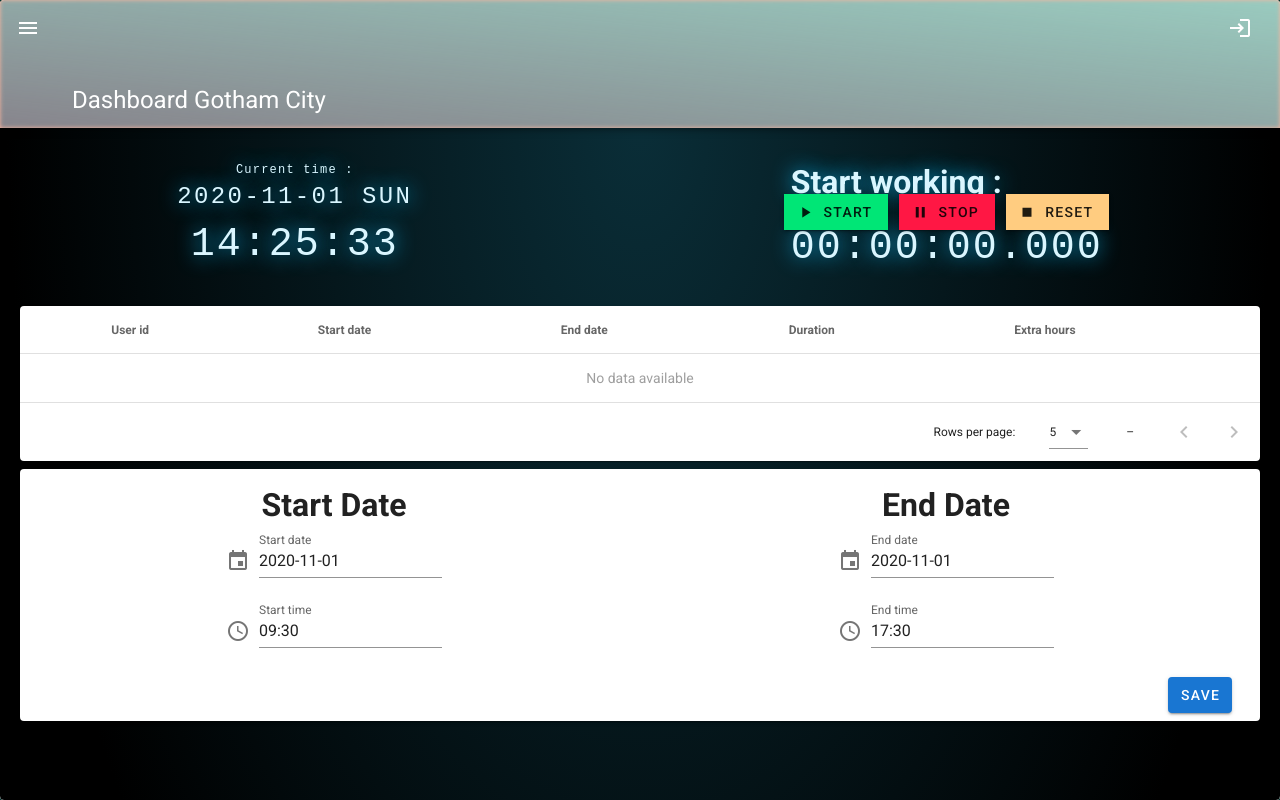
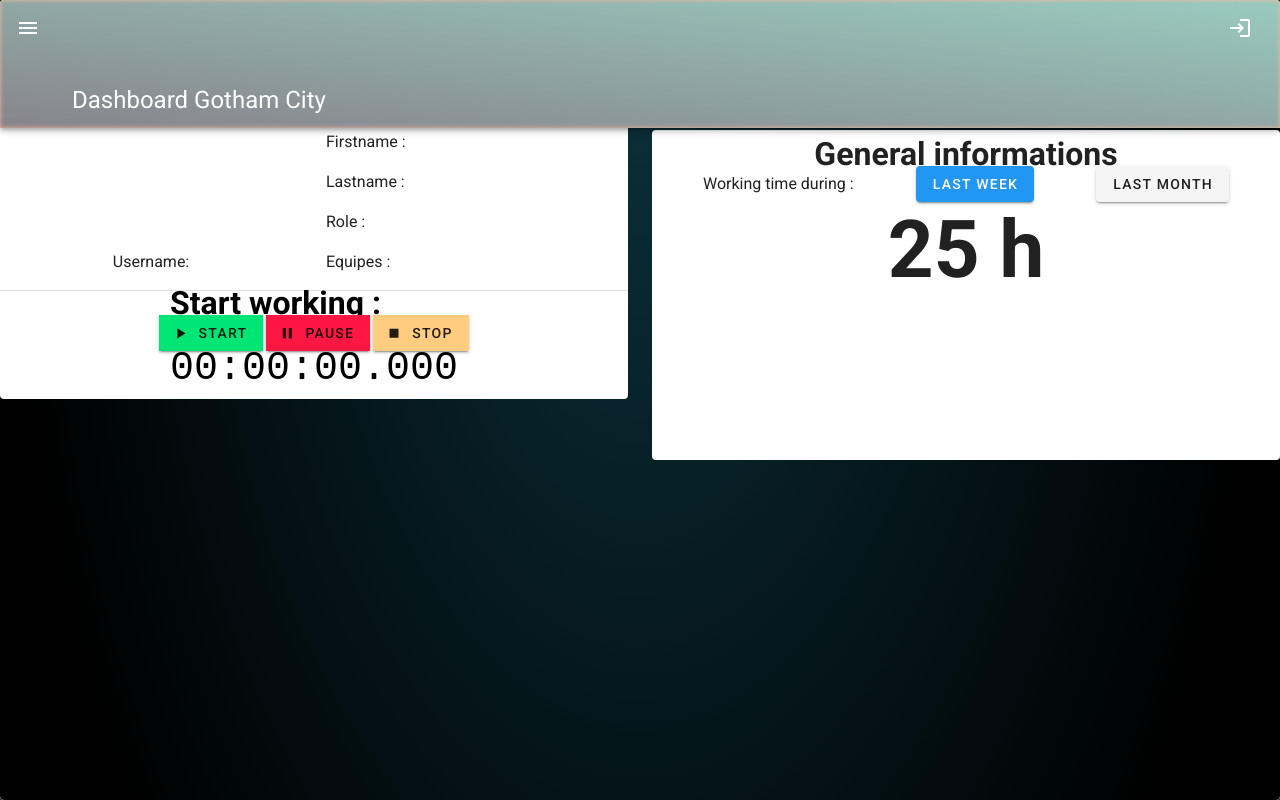
Before and after one commit to Alte-perso/timemanager_2020, a Vue app in the folder front/: page /home in a window 1280 px wide. Built offline with nearby package versions, Linux system fonts and the light colour scheme; no server answers.

Commit message:
wip home page for all users

```diff
--- a/front/src/App.vue
+++ b/front/src/App.vue
@@ -18,6 +18,7 @@
 
 <style lang="scss" module>
 .mainContainer {
+  width: 100vw;
   background-color: #073631 !important;
 }
 </style>
--- a/front/src/components/ClockManager.vue
+++ b/front/src/components/ClockManager.vue
@@ -3,15 +3,6 @@
     class="d-flex justify-space-around align-center"
     :class="$style.mainContainer"
   >
-    <!-- CURRENT TIME -->
-    <div
-      :class="[$style.cardCurrentHour, $style.clock]"
-      class="d-flex flex-column justify-center align-center"
-    >
-      <p class="mb-0" :class="$style.text">Current time :</p>
-      <p class="mb-0" :class="$style.date">{{ date }}</p>
-      <p class="mb-0" :class="$style.time">{{ time }}</p>
-    </div>
     <div>
       <h1 :class="$style.titleWorkStart">Start working :</h1>
       <v-row class="d-flex justify-space-around">
@@ -25,13 +16,13 @@
           <v-icon left>
             mdi-pause
           </v-icon>
-          Stop
+          Pause
         </v-btn>
         <v-btn tile color="orange lighten-3" @click="reset">
           <v-icon left>
             mdi-stop
           </v-icon>
-          Reset
+          Stop
         </v-btn>
       </v-row>
       <span :class="[$style.chrono]">{{ timeChrono }}</span>
@@ -40,7 +31,7 @@
 </template>
 
 <script>
-var week = ["SUN", "MON", "TUE", "WED", "THU", "FRI", "SAT"];
+
 export default {
   data() {
     return {
@@ -109,31 +100,7 @@
       }
       return (zero + num).slice(-digit);
     },
-    //Current time Functions
-    updateTime() {
-      var cd = new Date();
-      this.time =
-        this.zeroPadding(cd.getHours(), 2) +
-        ":" +
-        this.zeroPadding(cd.getMinutes(), 2) +
-        ":" +
-        this.zeroPadding(cd.getSeconds(), 2);
-      this.date =
-        this.zeroPadding(cd.getFullYear(), 4) +
-        "-" +
-        this.zeroPadding(cd.getMonth() + 1, 2) +
-        "-" +
-        this.zeroPadding(cd.getDate(), 2) +
-        " " +
-        week[cd.getDay()];
-    },
-    zeroPadding(num, digit) {
-      var zero = "";
-      for (var i = 0; i < digit; i++) {
-        zero += "0";
-      }
-      return (zero + num).slice(-digit);
-    }
+
   },
   mounted() {
     this.timeBegan = null;
@@ -141,18 +108,15 @@
     this.stoppedDuration = 0;
     this.started = null;
     this.running = false;
-    setInterval(this.updateTime, 1000);
+
   }
 };
 </script>
 
 <style lang="scss" module>
 .clock {
-  font-family: "Share Tech Mono", monospace;
-  color: #ffffff;
-  color: #daf6ff;
+  color: black;
   height: 200px;
-  text-shadow: 0 0 20px rgba(10, 175, 230, 1), 0 0 20px rgba(10, 175, 230, 0);
   .time {
     letter-spacing: 0.05em;
     font-size: 40px;
@@ -168,17 +132,13 @@
 }
 
 .titleWorkStart {
-  color: #ffffff;
-  color: #daf6ff;
-  text-shadow: 0 0 20px rgba(10, 175, 230, 1), 0 0 20px rgba(10, 175, 230, 0);
+  color: black;
 }
 
 .chrono {
   font-family: "Share Tech Mono", monospace;
-  color: #ffffff;
-  color: #daf6ff;
+  color: black;
   height: 200px;
-  text-shadow: 0 0 20px rgba(10, 175, 230, 1), 0 0 20px rgba(10, 175, 230, 0);    letter-spacing: 0.05em;
   font-size: 40px;
 
 }
--- /dev/null
+++ b/front/src/components/user_infos/GeneralInfo.vue
@@ -0,0 +1,44 @@
+<template>
+  <div :class="$style.generalInfo">
+    <h1 :class="$style.mainTitle">General informations</h1>
+      <v-row class="d-flex justify-space-around align-center mx-5">
+        <p class="mb-0">Working time during : </p>
+        <v-btn @click="filter = 'week'" :class="filter == 'week' ? $style.activeBtn : ''">Last week</v-btn>
+        <v-btn @click="filter = 'month'" :class="filter == 'month' ? $style.activeBtn : ''">Last month</v-btn>
+      </v-row>
+      <h1 :class="$style.workingHours">25 h</h1>
+  </div>
+</template>
+
+<script>
+  export default {
+    data() {
+      return {
+        filter: "week",
+        imgDefaultAvatar: require("@/assets/default-avatar.png")
+      }
+    }
+  }
+</script>
+
+<style lang="scss" module>
+.generalInfo {
+  background-color: white;
+  border-radius: 4px;
+  height: 330px;
+}
+
+.mainTitle {
+  text-align: center;
+}
+
+.workingHours {
+  text-align: center;
+  font-size: 5em;
+}
+
+.activeBtn {
+  background-color: #2196F3 !important;
+  color: white !important;
+}
+</style>
--- /dev/null
+++ b/front/src/components/user_infos/UserInfo.vue
@@ -0,0 +1,43 @@
+<template>
+  <div :class="$style.userInfo">
+    <v-row>
+      <v-col class="d-flex flex-column justify-center align-center">
+        <v-avatar size="120">
+          <v-img :src="imgDefaultAvatar"></v-img>
+        </v-avatar>
+        <p>Username: </p>
+      </v-col>
+      <v-col>
+        <div>
+          <p>Firstname : </p>
+          <p>Lastname : </p>
+          <p>Role : </p>
+          <p>Equipes : </p>
+        </div>
+      </v-col>
+    </v-row>
+    <v-divider />
+    <ClockManager></ClockManager>
+  </div>
+</template>
+
+<script>
+import ClockManager from "@/components/ClockManager"
+  export default {
+    components: {
+      ClockManager
+    },
+    data() {
+      return {
+        imgDefaultAvatar: require("@/assets/default-avatar.png")
+      }
+    }
+  }
+</script>
+
+<style lang="scss" module>
+.userInfo {
+  background-color: white;
+  border-radius: 4px;
+}
+</style>
--- a/front/src/views/Home.vue
+++ b/front/src/views/Home.vue
@@ -1,20 +1,23 @@
 <template>
   <div>
-    <ClockManager></ClockManager>
-    <WorkingTimes></WorkingTimes>
-    <WorkingTime></WorkingTime>
+    <v-row>
+      <v-col>
+      <InfoUser></InfoUser>
+      </v-col>
+      <v-col>
+        <GeneralInfosUser></GeneralInfosUser>
+      </v-col>
+    </v-row>
   </div>
 </template>
 
 <script>
-import ClockManager from "@/components/ClockManager";
-import WorkingTimes from "@/components/WorkingTimes";
-import WorkingTime from "@/components/WorkingTime";
+import InfoUser from "@/components/user_infos/UserInfo";
+import GeneralInfosUser from "@/components/user_infos/GeneralInfo";
 export default {
   components: {
-    ClockManager,
-    WorkingTimes,
-    WorkingTime
+    InfoUser,
+    GeneralInfosUser,
   }
 };
 </script>
```
Also changed, not shown: front/src/components/ChartManager.vue (deleted, +0 -9 lines), front/src/components/Clock.vue (added, +51 -0 lines), front/src/assets/default-avatar.png (added).
